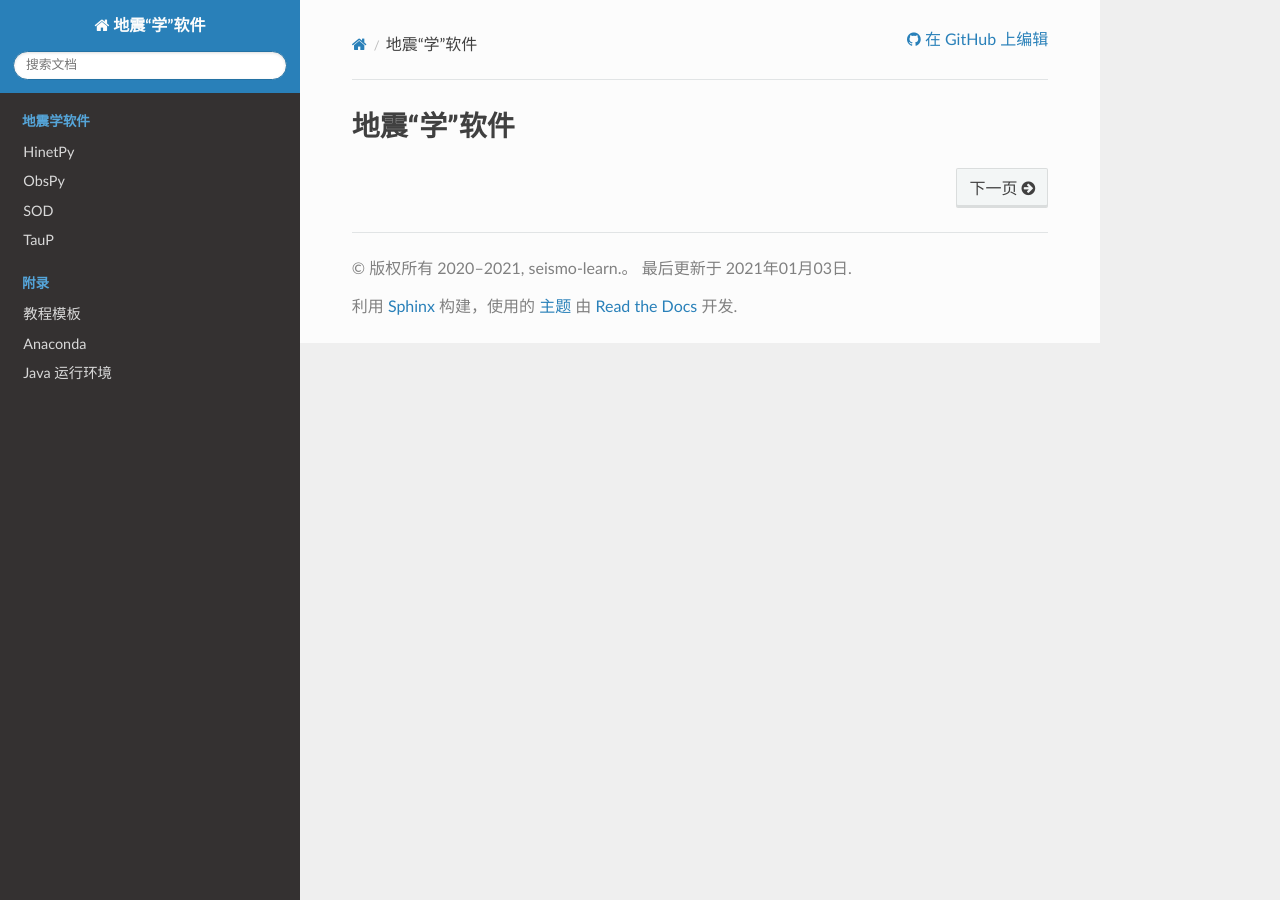
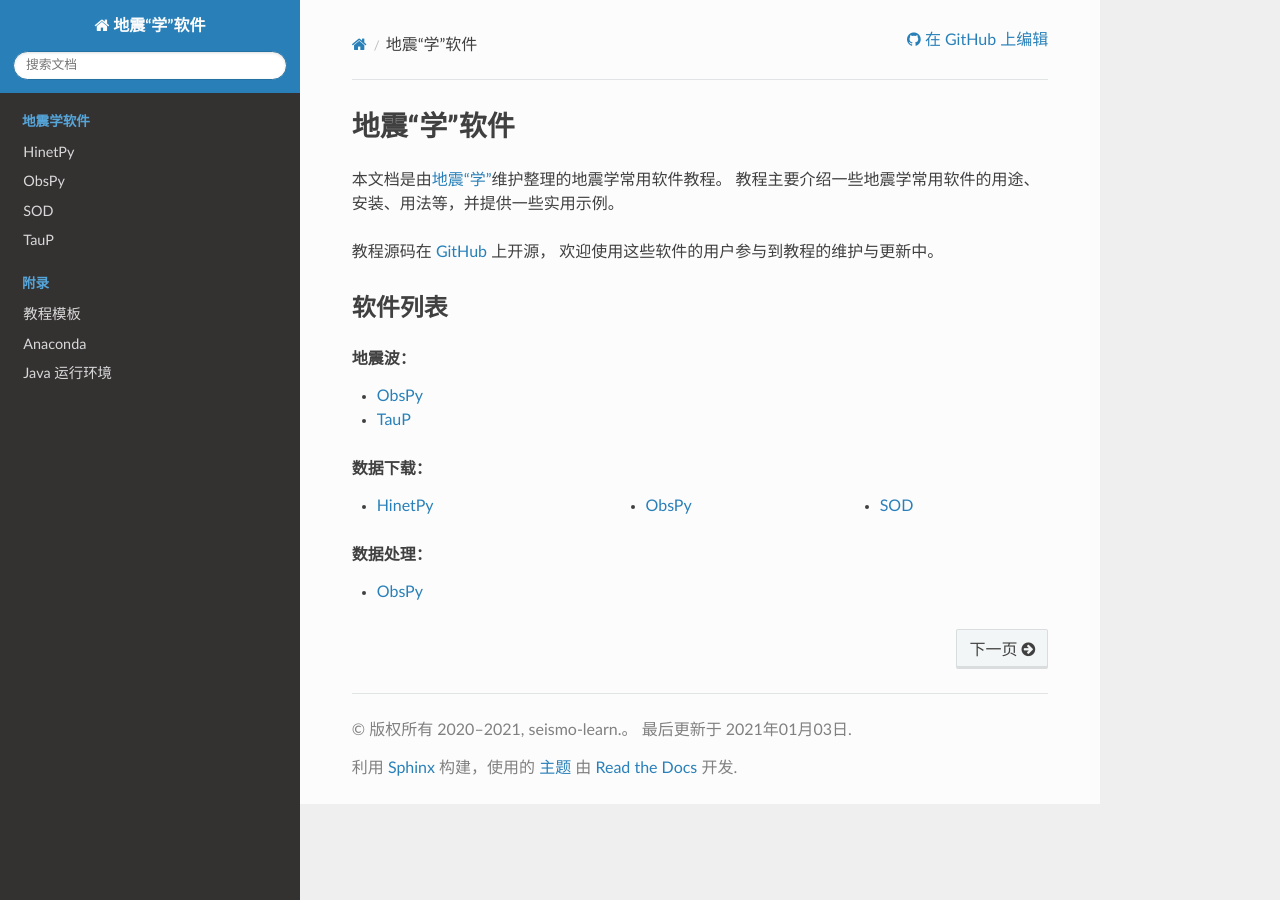
Before and after one commit to seismo-learn/software, a Sphinx documentation site: the page built from source/index.rst, in a window 1280 px wide. Built offline with Sphinx 7.4.7 and the Read the Docs theme 2.0.0, drawn with Linux system fonts in a browser that asks for light colours.

Commit message:
Add landing page (#79)
Co-authored-by: Dongdong Tian <seisman.info@gmail.com>

```diff
--- a/source/index.rst
+++ b/source/index.rst
@@ -1,6 +1,38 @@
 地震“学”软件
 ############
 
+本文档是由\ `地震“学” <https://seismo-learn.org/>`__\ 维护整理的地震学常用软件教程。
+教程主要介绍一些地震学常用软件的用途、安装、用法等，并提供一些实用示例。
+
+教程源码在 `GitHub <https://github.com/seismo-learn/software>`__ 上开源，
+欢迎使用这些软件的用户参与到教程的维护与更新中。
+
+软件列表
+--------
+
+.. rubric:: 地震波：
+
+.. hlist::
+   :columns: 1
+
+   - :doc:`ObsPy </obspy/index>`
+   - :doc:`TauP </taup/index>`
+
+.. rubric:: 数据下载：
+
+.. hlist::
+   :columns: 3
+
+   - `HinetPy <https://seisman.github.io/HinetPy/zh_CN/index.html>`__
+   - :doc:`ObsPy </obspy/index>`
+   - :doc:`SOD </sod/index>`
+
+.. rubric:: 数据处理：
+
+.. hlist::
+   :columns: 1
+
+   - :doc:`ObsPy </obspy/index>`
 
 .. toctree::
    :maxdepth: 3
```
